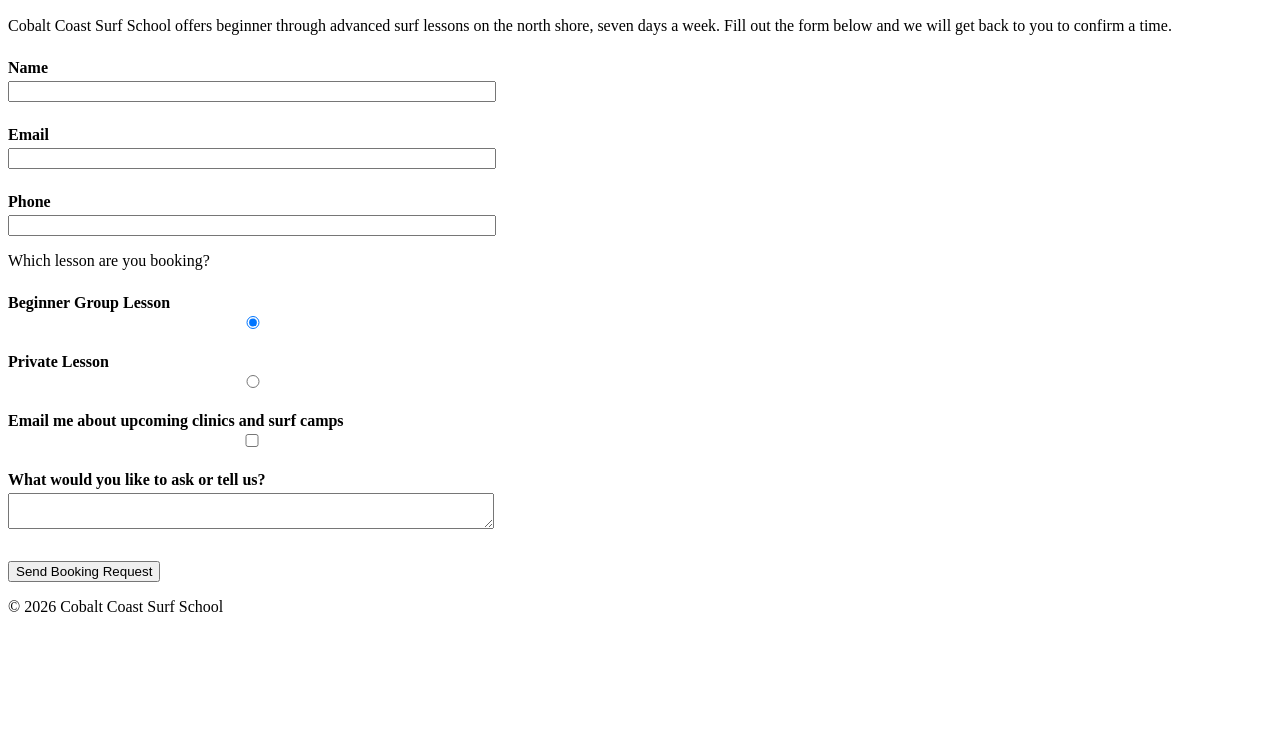
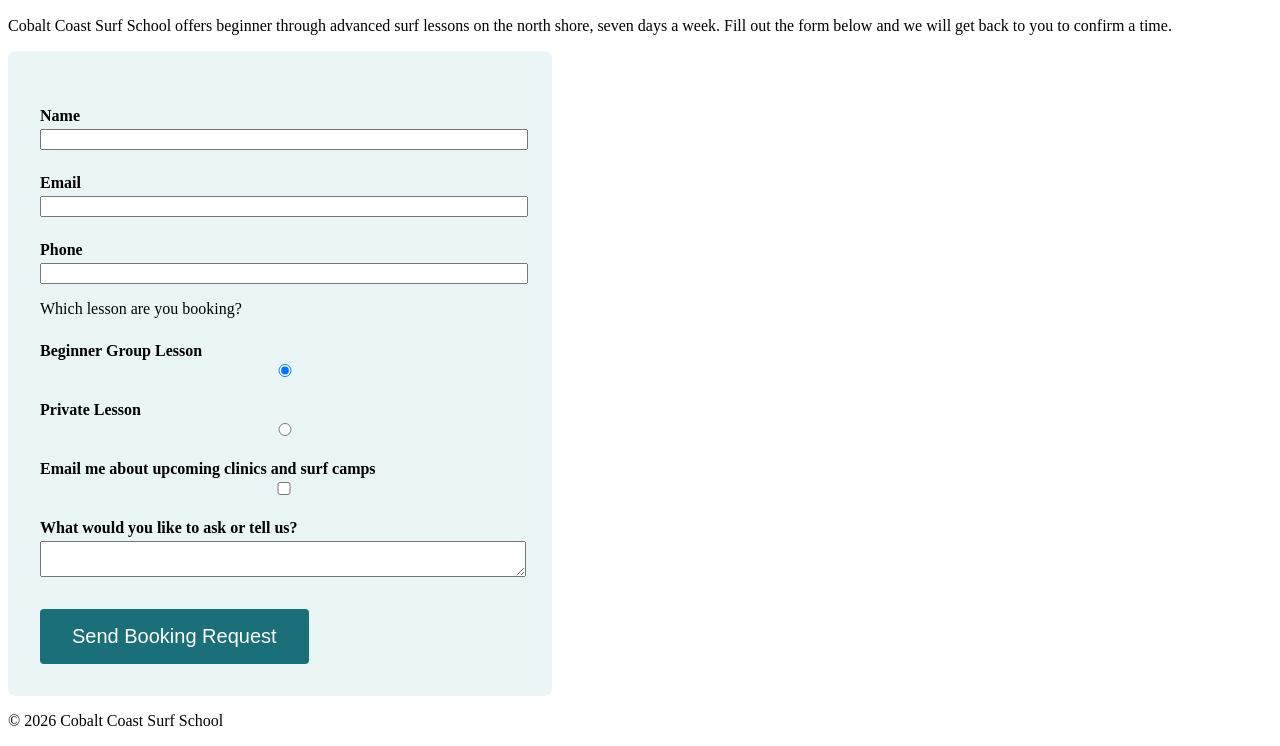
Before and after one commit to MaYensz/week6-practice, a plain HTML site: page index.html in a window 1280 px wide. Shown: the part 110-856 px from the top of the page. Before the commit the page ends 800 px from the top, so only its background shows below. Drawn offline with Linux system fonts and the light colour scheme.

Commit message:
Style submit button and form panel

```diff
--- a/css/style.css
+++ b/css/style.css
@@ -15,3 +15,21 @@ button[type="submit"] {
   display: block;
   margin-top: 2rem;
 }
+
+button[type="submit"] {
+  display: block;
+  margin-top: 2rem;
+  background-color: #1b6f78;
+  color: #ffffff;
+  font-size: 1.25rem;
+  padding: 16px 32px;
+  border: none;
+  border-radius: 4px;
+}
+
+form {
+  background-color: #eaf6f6;
+  padding: 32px;
+  border-radius: 8px;
+  max-width: 480px;
+}
```
